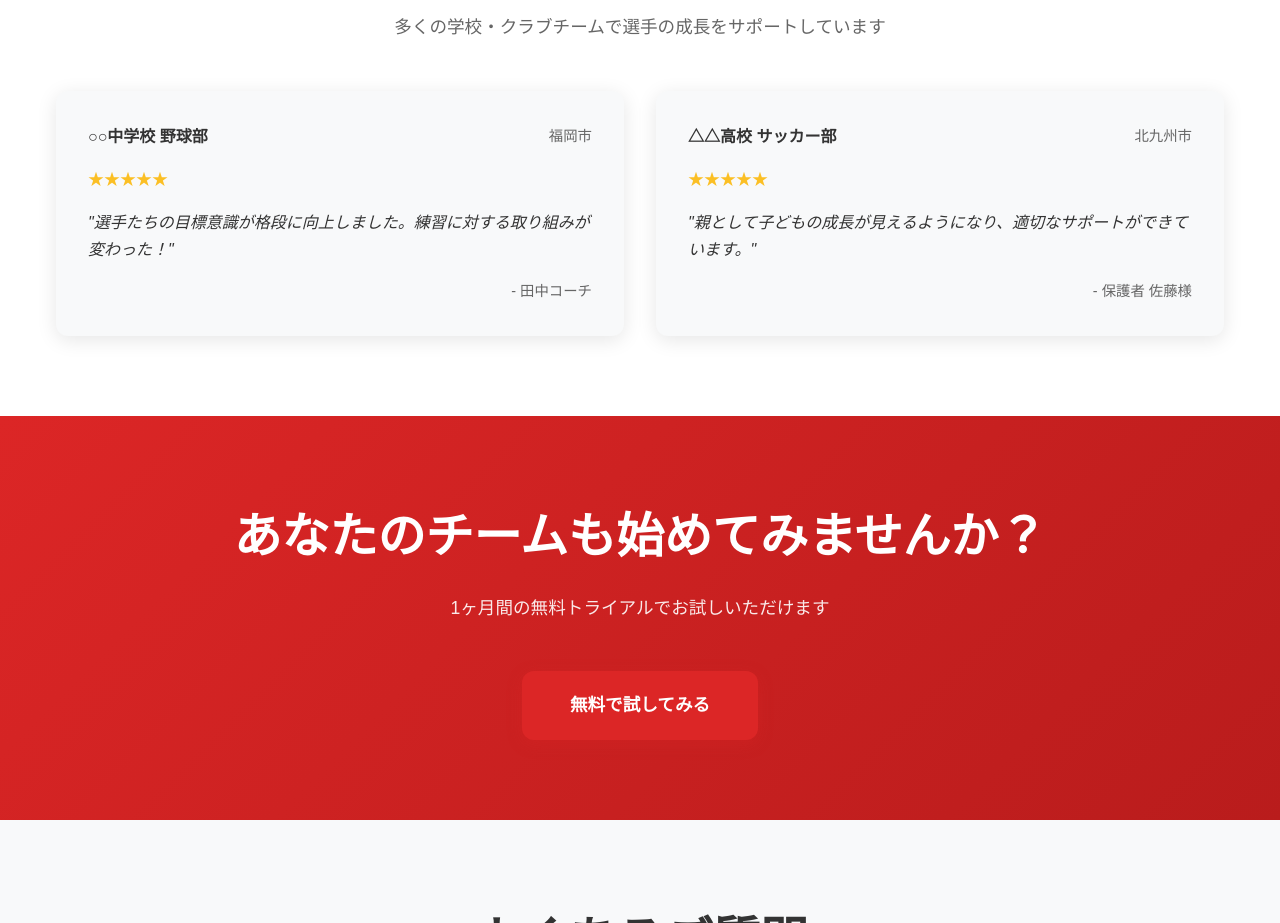
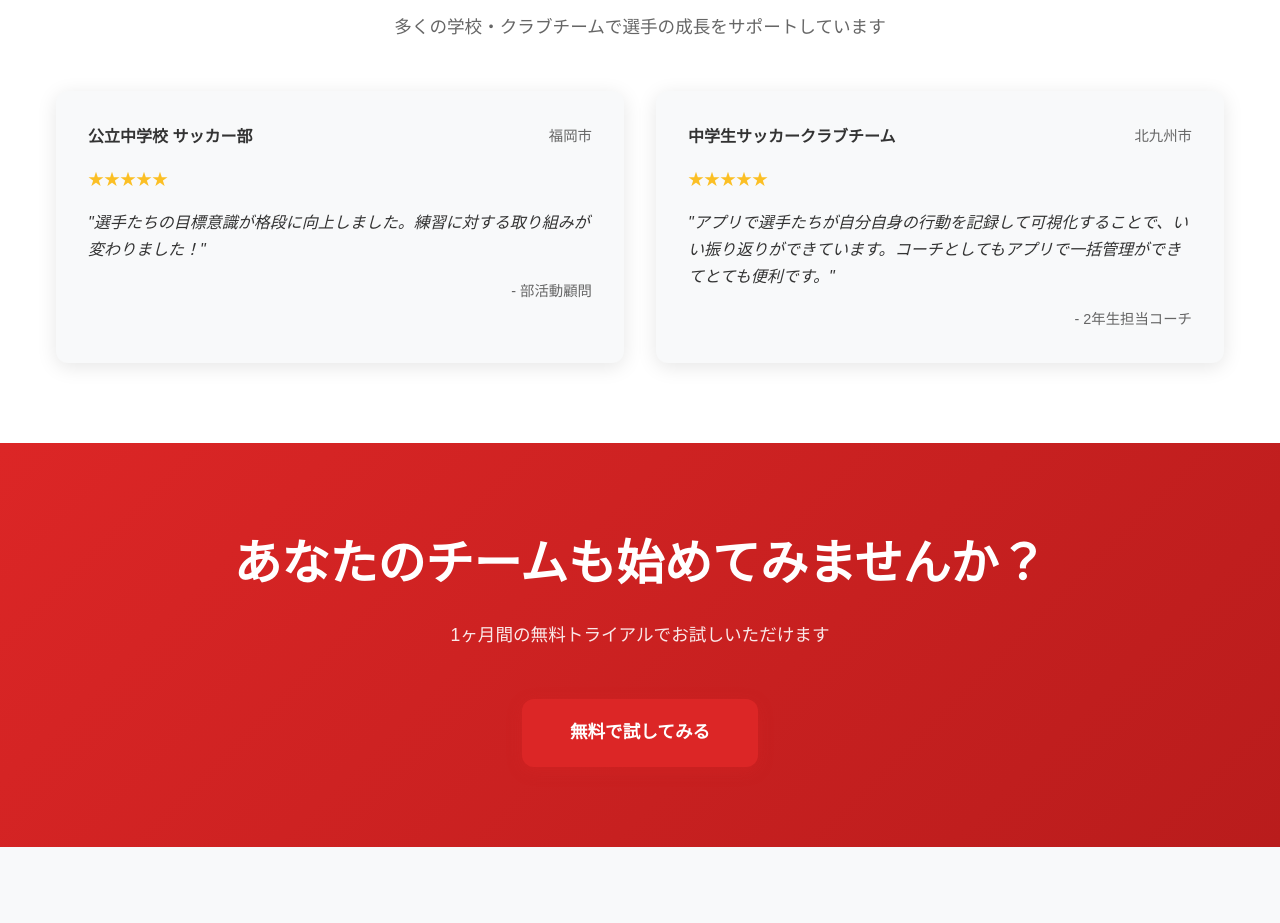
Before and after one commit to TaikiSuga/coboa-website, a plain HTML site: page academy/index.html in a window 1280 px wide. Shown: the part 2712-3635 px from the top of the page. Drawn offline with Linux system fonts and the light colour scheme.

Commit message:
Update: 画像、口コミ修正

```diff
--- a/academy/index.html
+++ b/academy/index.html
@@ -755,25 +755,25 @@
             <div class="reviews-grid">
                 <div class="review-card fade-in">
                     <div class="review-header">
-                        <div class="review-title">○○中学校 野球部</div>
+                        <div class="review-title">公立中学校 サッカー部</div>
                         <div class="review-location">福岡市</div>
                     </div>
                     <div class="stars">★★★★★</div>
                     <p class="review-text">
-                        "選手たちの目標意識が格段に向上しました。練習に対する取り組みが変わった！"
+                        "選手たちの目標意識が格段に向上しました。練習に対する取り組みが変わりました！"
                     </p>
-                    <p class="reviewer">- 田中コーチ</p>
+                    <p class="reviewer">- 部活動顧問</p>
                 </div>
                 <div class="review-card fade-in">
                     <div class="review-header">
-                        <div class="review-title">△△高校 サッカー部</div>
+                        <div class="review-title">中学生サッカークラブチーム</div>
                         <div class="review-location">北九州市</div>
                     </div>
                     <div class="stars">★★★★★</div>
                     <p class="review-text">
-                        "親として子どもの成長が見えるようになり、適切なサポートができています。"
+                        "アプリで選手たちが自分自身の行動を記録して可視化することで、いい振り返りができています。コーチとしてもアプリで一括管理ができてとても便利です。"
                     </p>
-                    <p class="reviewer">- 保護者 佐藤様</p>
+                    <p class="reviewer">- 2年生担当コーチ</p>
                 </div>
             </div>
         </div>
```
Also changed, not shown: index.html (+4 -1 lines), 2 other files.
